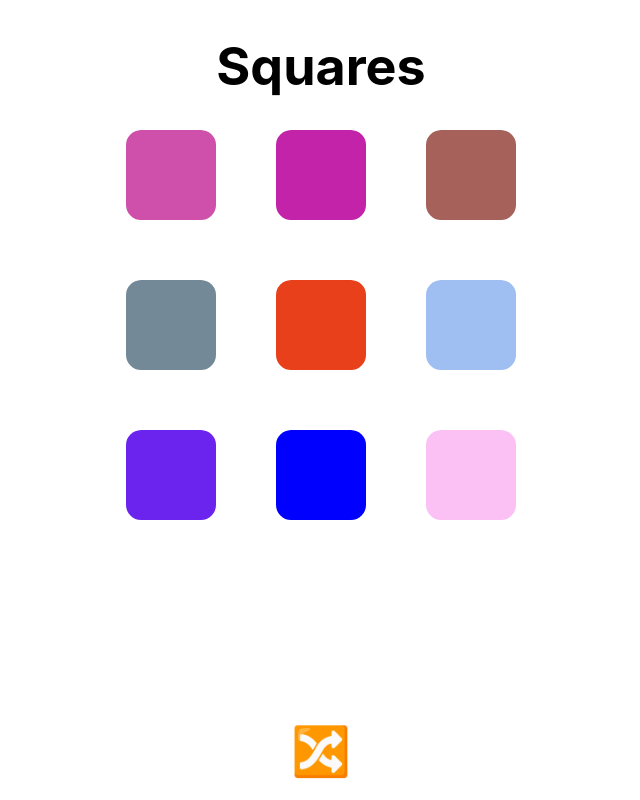
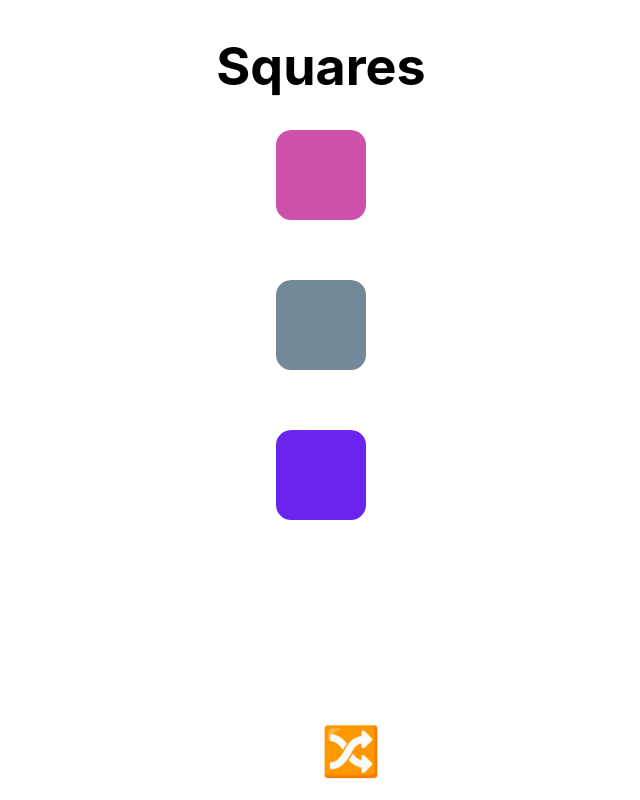
Before and after one commit to goodeats/drawpatq, a React (Create React App) app: page / in a window 1280 px wide. Shown: the whole page, without its empty margins (319-959 px from the left). Built offline with nearby package versions, Linux system fonts and the light colour scheme.

Commit message:
more dynamic canvas with some semantic html

```diff
--- a/src/App.css
+++ b/src/App.css
@@ -7,13 +7,6 @@
   /* no scroll */
   overflow: hidden;
   text-align: center;
-}
-
-.App-main {
-  display: flex;
-  flex-direction: column;
-  align-items: center;
-  justify-content: center;
 }
 
 .App-logo {
--- a/src/App.js
+++ b/src/App.js
@@ -9,10 +9,10 @@ function App() {
   return (
     <div className="App">
       <Header title={"Squares"} />
-      <main className="App-main">
-        <Canvas />
+      <Canvas />
+      <footer>
         <ReloadButton />
-      </main>
+      </footer>
     </div>
   );
 }
--- a/src/components/Canvas.js
+++ b/src/components/Canvas.js
@@ -3,20 +3,33 @@ import styled from "styled-components";
 import Triangle from "./shapes/Triangle";
 import SquareContainer from "./shapes/SquareContainer";
 
-const CanvasComponent = styled.div`
+const CanvasComponent = styled.main`
   display: flex;
+  flex-direction: column;
+  align-items: center;
+  justify-content: center;
 `;
 
 export default class Canvas extends React.Component {
 
+  constructor(props){
+    super(props);
+    this.state = {
+      shape: 'squares',
+      count: 10
+    }
+  }
+
   render() {
     return (
       <CanvasComponent>
-        {Array.from(Array(3), (e, i) => {
+        {this.state.shape === 'squares' &&
+          Array.from(Array(this.state.count), (e, i) => {
           return <SquareContainer key={i} />;
         })}
 
-        {Array.from(Array(0), (e, i) => {
+        {this.state.shape === 'triangles' &&
+          Array.from(Array(this.state.count), (e, i) => {
           return <Triangle key={i} lowerWidth={10} upperWidth={20} />;
         })}
       </CanvasComponent>
--- a/src/components/shapes/Triangle.js
+++ b/src/components/shapes/Triangle.js
@@ -28,7 +28,7 @@ export default class Triangle extends React.Component {
       left: this.setRandomPos(),
       borderWidth: this.setWidth(),
       borderColor: this.setBorderColor(),
-      opacity: this.setOpacity(),
+      opacity: 1 || this.setOpacity(),
       transform: this.setTransform()
     });
   }
```
